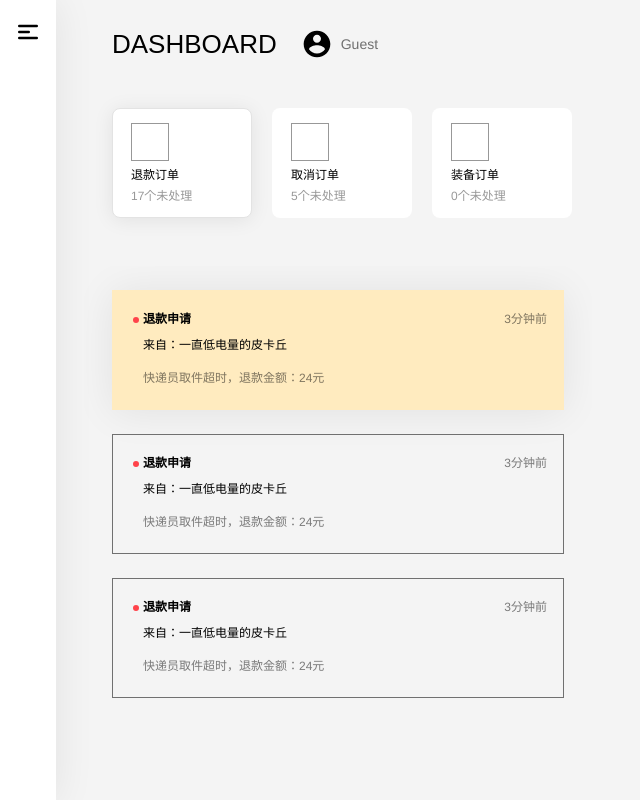
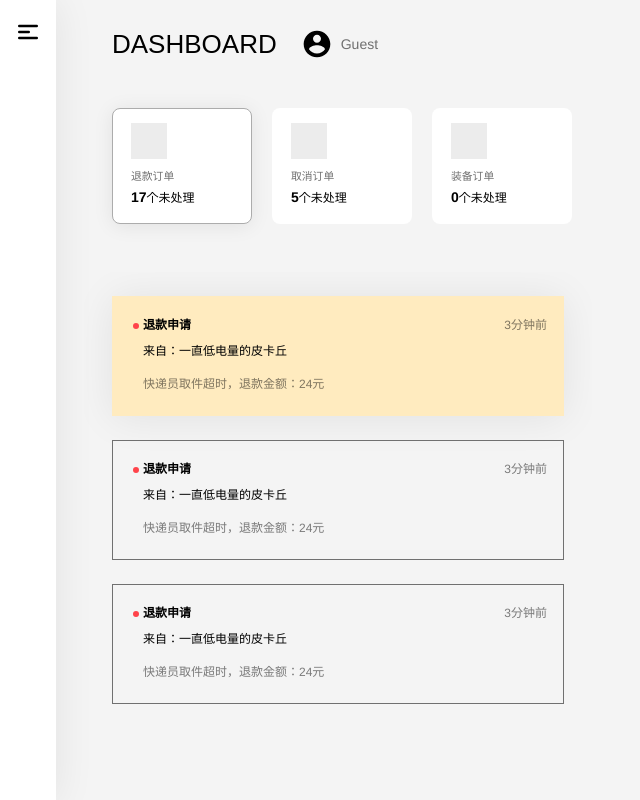
Before and after one commit to wzjing/dashboard-vue, a Vue app: page / in a window 1280 px wide. Shown: the whole page, without its empty margins (0-640 px from the left). Built offline with nearby package versions, Linux system fonts and the light colour scheme.

Commit message:
update card list

```diff
--- a/src/App.vue
+++ b/src/App.vue
@@ -37,7 +37,7 @@
   #app {
     display: flex;
     flex-direction: row;
-    font-family: PingFang,"Helvetica Neue", Arial, sans-serif;
+    font-family: "Helvetica Neue", PingFang, sans-serif;
     -webkit-font-smoothing: antialiased;
     -moz-osx-font-smoothing: grayscale;
     text-align: center;
--- a/src/components/Card.vue
+++ b/src/components/Card.vue
@@ -1,8 +1,10 @@
 <template>
-  <div v-bind:class="selected ? 'card selected' : 'card'" v-on:click="onClick">
+  <div v-bind:class="selected ? 'card selected' : 'card'">
     <div class="card--icon"></div>
     <div class="card--title">{{data.title}}</div>
-    <div class="card--content">{{data.content}}</div>
+    <div class="card--content">
+      <span class="card--number">{{data.number}}</span>{{data.content}}
+    </div>
   </div>
 </template>
 
@@ -18,7 +20,6 @@
         if (event) {
           let target = event.target
           while (!target.classList.contains('card')) {
-            console.log(`target: ${target}`)
             if (target.parentElement != null) {
               target = target.parentElement
             } else {
@@ -40,10 +41,11 @@
   .card {
     display: inline-block;
     width: 140px;
-    height: 110px;
+    height: 116px;
     background: #FFFFFF;
     border-radius: 8px;
     border: solid 1px transparent;
+    /*font-family: "Helvetica Neue",serif;*/
     box-sizing: border-box;
     cursor: pointer;
     text-align: left;
@@ -57,24 +59,30 @@
 
   .selected {
     box-shadow: 0 2px 20px 0 rgba(#000, 0.08);
-    border: solid 1px #e3e3e3;
+    border: solid 1px #acacac;
   }
 
   .card--icon {
     width: 36px;
     height: 36px;
-    border: solid 1px #989898;
+    background: #ececec;
   }
 
   .card--title {
     font-size: 12px;
-    color: #000000;
-    margin-top: 4px;
+    color: #707070;
+    margin-top: 8px;
+    transform: scale(0.9);
+    transform-origin: left;
   }
 
   .card--content {
     font-size: 12px;
-    color: #989898;
     margin-top: 4px;
   }
+
+  .card--number {
+    font-size: 14px;
+    font-weight: bold;
+  }
 </style>
--- a/src/components/CardList.vue
+++ b/src/components/CardList.vue
@@ -1,6 +1,11 @@
 <template>
-  <div class="card-list">
-    <Card v-for="item in listData" v-bind:key="item.key" v-bind:data="item" v-bind:selected="item.key===listSelection"/>
+  <div class="card-list"
+       @click="updateSelection('sele')">
+    <Card v-for="item in listData"
+          :key="listData.indexOf(item)"
+          v-bind:data="item"
+          v-bind:selected="listData.indexOf(item)===listSelection"
+    />
   </div>
 </template>
 
@@ -15,11 +20,17 @@
     },
     components: {
       Card
+    },
+    methods: {
+      updateSelection: (key)=> {
+        console.log(`key: ${key}`)
+
+      }
     }
   }
 </script>
 
-<style scoped>
+<style scoped lang="scss">
 
   .card-list {
     background: transparent;
--- a/src/views/Home.vue
+++ b/src/views/Home.vue
@@ -29,17 +29,20 @@
             {
               key: 0,
               title: "退款订单",
-              content: "17个未处理",
+              content: "个未处理",
+              number: "17"
             },
             {
               key: 1,
               title: "取消订单",
-              content: "5个未处理",
+              content: "个未处理",
+              number: "5"
             },
             {
               key: 2,
               title: "装备订单",
-              content: "0个未处理",
+              content: "个未处理",
+              number: "0"
             }
           ]
         }
```
